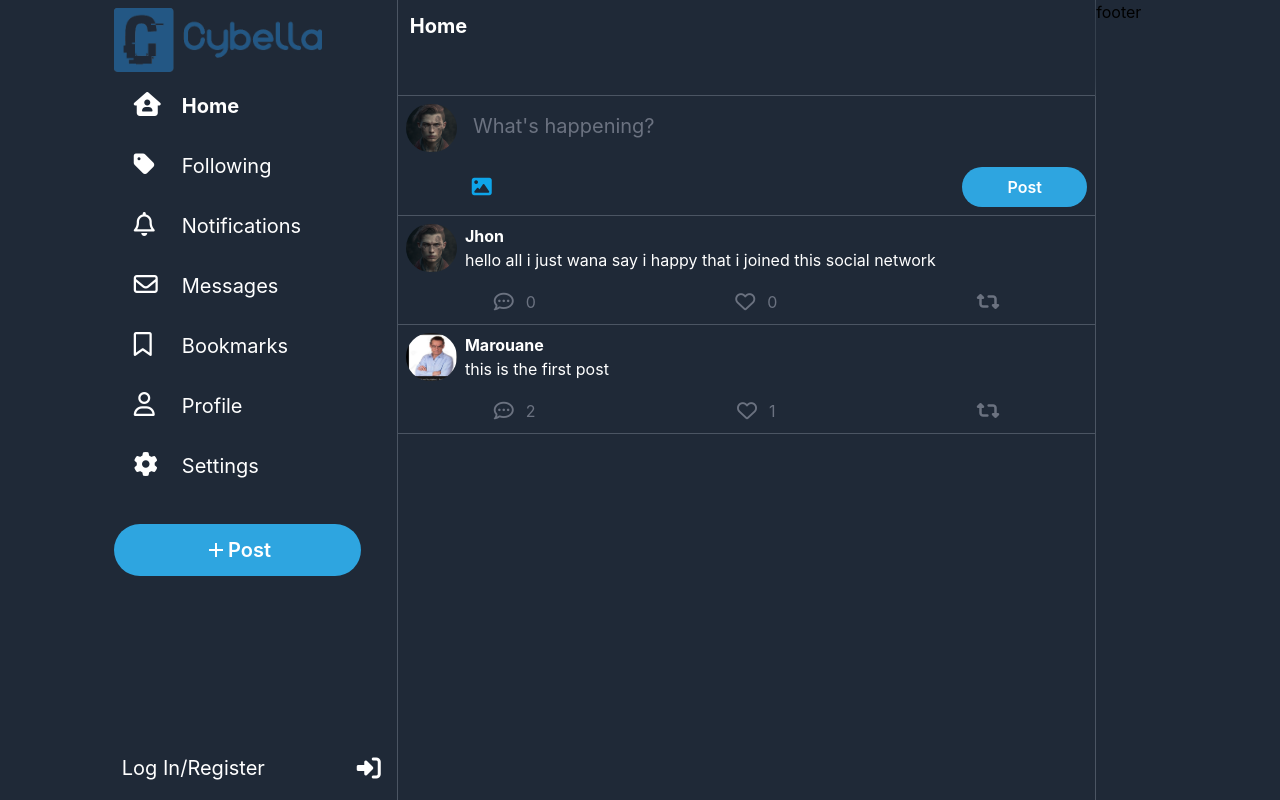
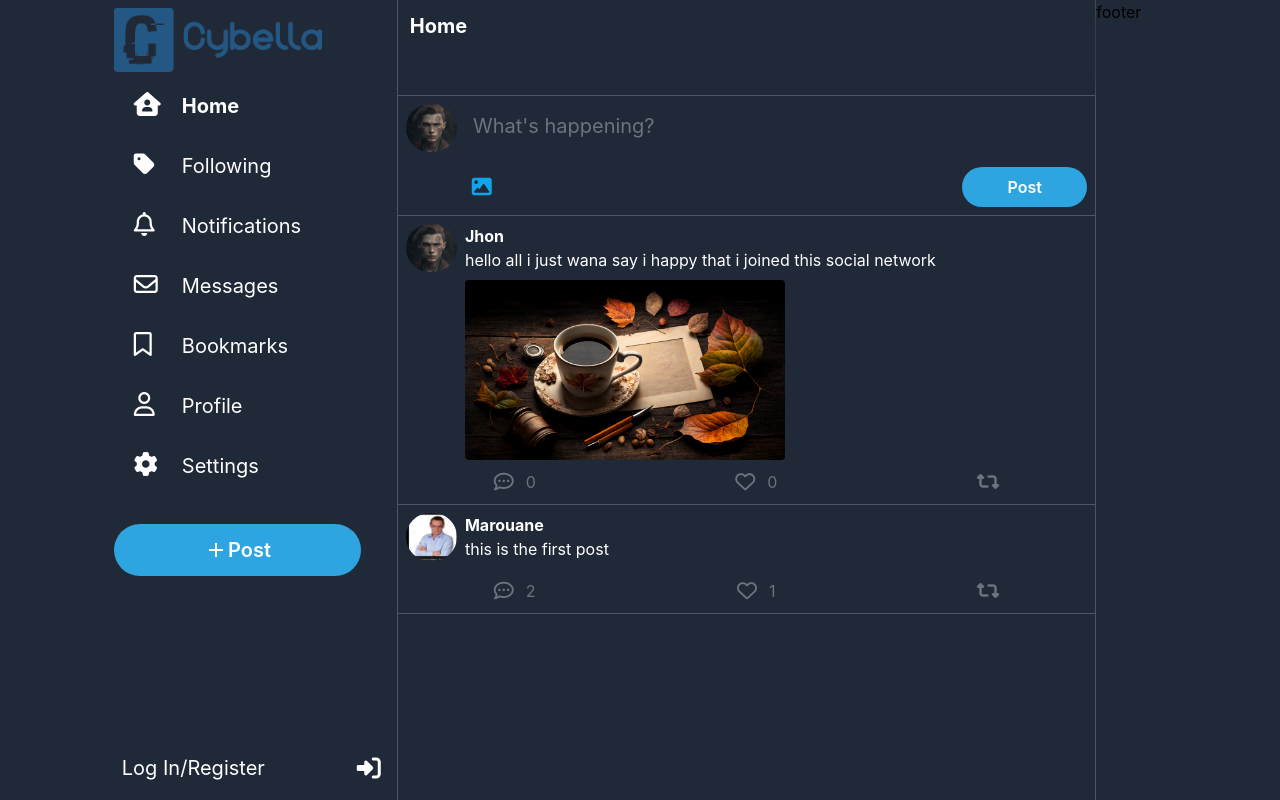
Before and after one commit to MarouBen/Cybella-Network, a Django app: page / in a window 1280 px wide. Run offline with Django 3.2, Linux system fonts and the light colour scheme; data comes from the database, SQL or seed files in the repository; both versions use the stored data as it was after the commit; some libraries are stand-ins or nearby versions.

Commit message:
now you can see images but you r limited to one
i think i prefer limition the user to one image saves me time and kinda make sense

```diff
--- a/network/templates/network/all_posts.html
+++ b/network/templates/network/all_posts.html
@@ -5,6 +5,7 @@
     <div class="w-full  mx-auto bg-gray-800 p-2 text-white border-b border-gray-600">
         <form>
             {%csrf_token%}
+
             <div class="flex">
                 {%if user.is_authenticated %}
                     <img class="w-14 h-12 rounded-full mr-2" src="{{user.picture.url}}" alt="Profile Avatar">
@@ -18,14 +19,17 @@
                     <div id="images-container" class=""></div>
                 </div>
             </div>
+
             <div class="flex justify-between mt-2 ml-14">
                 <label for="I" class=" flex items-center hover:cursor-pointer rounded-full hover:bg-sky-400 hover:bg-opacity-10 px-2.5" alt="Media">
                     <i class="fa-solid fa-image text-[20px] text-sky-500"></i>
-                    <input type="file" name="I" id="I" value="{{I}}" accept="image/*,jpg,jpeg,png" onchange="previewImages()" multiple hidden/>
+                    <input type="file" name="I" id="I" value="{{I}}" accept="image/*,jpg,jpeg,png" onchange="previewImages()" hidden/>
                 </label>
                 <button class="tweet w-[20%] px-1 py-2"> <span>Post</span></button>
             </div>
+
         </form>
+
     </div>
     {%for post in posts%}
         <div id="posts" class="w-full mx-auto bg-gray-800 pb-1 p-2 text-white border-b border-gray-600">
@@ -35,7 +39,12 @@
                 <div class="w-full">
                     <span class="font-bold">{{post.user|title}}</span>
                     <div class="text-md w-full pl-0 pt-0 p-2 bg-gray-800 ">{{post.content}}</div>
-                    <div id="images-container" class=""></div>
+                    {% if post.images %}
+                        <div id="images-container" class="">
+                            <img class="max-w-xs max-h-xs rounded" src="{{post.images.url}}" alt="post image">
+                        </div>
+                    {%endif%}
+
                 </div>
             </div>
             <div class="flex justify-between mt-1 mx-20 text-gray-500">
--- a/theme/static/css/dist/styles.css
+++ b/theme/static/css/dist/styles.css
@@ -964,6 +964,10 @@ select {
   border-radius: 0.5rem;
 }
 
+.rounded {
+  border-radius: 0.25rem;
+}
+
 .border {
   border-width: 1px;
 }
```
Also changed, not shown: db.sqlite3, network/images/posts/beast.png (added), network/images/posts/cup-of-cofee.png (added), network/images/posts/cup-of-cofee_2x6KwNv.png (added), network/migrations/0008_image_remove_post_images_post_images.py (added), network/migrations/0009_remove_post_images_delete_image_post_images.py (added).
